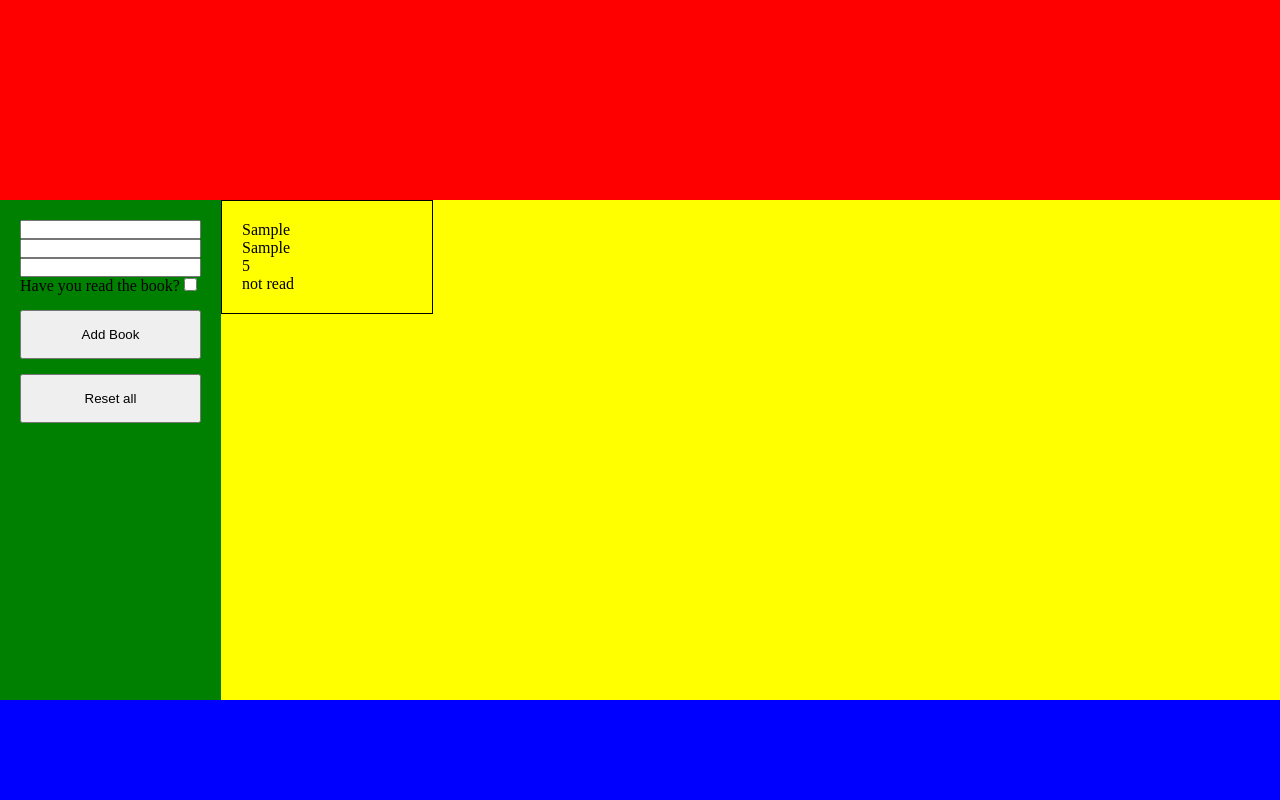
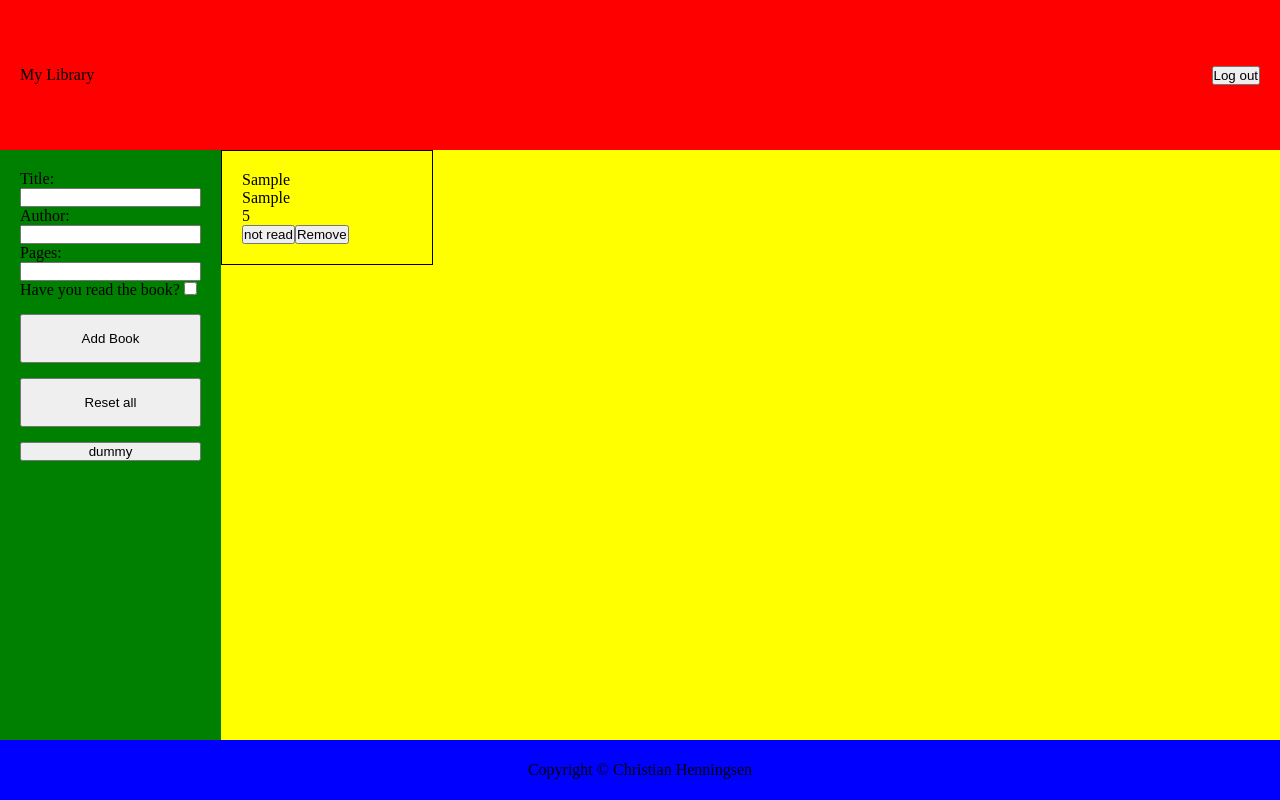
Before and after one commit to Chilox314/LibraryProjectOdin, a plain HTML site: page index.html in a window 1280 px wide. Both pictures are taken after typing "Sample", "Sample", "5" into the empty fields and a click on the button "Add Book". Drawn offline with Linux system fonts and the light colour scheme.

Commit message:
Added remove btn and read toggle btn, JS done

```diff
--- a/index.html
+++ b/index.html
@@ -12,17 +12,41 @@
 
         <div class="header">
 
+            <div class="heading">
+                <div class="logo"></div>
+                <p>My Library</p>
+            </div>
+            <div class="profile">
+                <div class="logo"></div>
+                <button>Log out</button>
+            </div>
+
         </div>
 
         <div class="addBooks">
 
             <form id="addBooksForm">
 
-                <input type="text" name="title" id="titleInput">
+                <div class="titleWrapper">
 
-                <input type="text" name="author" id="authorInput">
+                    <label for="title">Title:</label>
+                    <input type="text" name="title" id="titleInput">
 
-                <input type="number" name="pages" id="pagesInput">
+                </div>
+
+                <div class="authorWrapper">
+
+                    <label for="author">Author:</label>
+                    <input type="text" name="author" id="authorInput">
+
+                </div>
+
+                <div class="pagesWrapper">
+
+                    <label for="pages">Pages:</label>
+                    <input type="number" name="pages" id="pagesInput">
+
+                </div>
 
                 <div class="readWrapper">
 
@@ -37,6 +61,8 @@
 
             <button class="button" id="resetAll">Reset all</button>
 
+            <button id="dummy">dummy</button>
+
         </div>
 
         <div class="library">
@@ -49,6 +75,8 @@
 
         <div class="footer">
 
+            Copyright &copy; Christian Henningsen
+
         </div>
     </div>
 
--- a/script.js
+++ b/script.js
@@ -10,21 +10,35 @@ function Book(title, author, pages, read) {
         this.read = read;
 }
 
+//change read status
+Book.prototype.changeReadStatus = function(data) {
+  if(myLibrary[data].read === "Read") {
+    myLibrary[data].read = "Not Read";
+  }
+  else{
+    myLibrary[data].read = "Read";
+  };
+};
+
 //adds book to Library
 function addBookToLibrary(title, author, pages, read) {
   let newBook = new Book(title, author, pages, read);
   myLibrary.push(newBook);
-  createLibrary(myLibrary);
+  newBook.id = myLibrary.length - 1;  //to identify each book for removal
+  createLibrary();
 }
 
 //just some dummy books
-// addBookToLibrary("HP","JKR","300","Read")
-// addBookToLibrary("HPA","JKR","300","Read")
-// addBookToLibrary("HPB","JKR","300","Read")
-// addBookToLibrary("HPC","JKR","300","Read")
-// addBookToLibrary("HPD","JKR","300","Read")
-// addBookToLibrary("HPE","JKR","300","Read")
-// addBookToLibrary("HPF","JKR","300","Read")
+const dummy = document.getElementById("dummy")
+dummy.addEventListener("click", () => {
+  addBookToLibrary("HP","JKR","300","Read")
+  addBookToLibrary("HPA","JKR","300","Read")
+  addBookToLibrary("HPB","JKR","300","Read")
+  addBookToLibrary("HPC","JKR","300","Read")
+  addBookToLibrary("HPD","JKR","300","Read")
+  addBookToLibrary("HPE","JKR","300","Read")
+  addBookToLibrary("HPF","JKR","300","Read")
+})
 
 
 //renders the information for each book on screen
@@ -35,17 +49,37 @@ function renderBook(book) {
   const title = document.createElement("p")
   const author = document.createElement("p")
   const pages = document.createElement("p")
-  const read = document.createElement("p")
+  const read = document.createElement("button")
+  const removeBtn = document.createElement("button")
+
+  //give remove btn data identify
+  const dataAttr = document.createAttribute("data-id");
+  dataAttr.value = book.id;
+  removeBtn.setAttributeNode(dataAttr);
+
+  //button removes book by it's index
+  removeBtn.addEventListener("click", () => {
+    myLibrary.splice(dataAttr,1);
+    createLibrary(myLibrary);
+  })
+
+  //toggle read status by clicking
+  read.addEventListener("click", () => {
+    myLibrary[book.id].changeReadStatus(book.id);
+    read.textContent = book.read;
+  })
 
   title.textContent = book.title;
   author.textContent = book.author;
   pages.textContent = book.pages;
   read.textContent = book.read;
+  removeBtn.textContent = "Remove"
 
   bookWrapper.appendChild(title);
   bookWrapper.appendChild(author);
   bookWrapper.appendChild(pages);
   bookWrapper.appendChild(read);
+  bookWrapper.appendChild(removeBtn);
 
   bookShelf.appendChild(bookWrapper);
 
@@ -71,16 +105,22 @@ addBtn.addEventListener("click", () => {
 
   //get checkbox value
   if(document.getElementById("readInput").checked) {
-    readInput = "read"
+    readInput = "Read"
   }
   else {
     readInput = "not read"
   }
 
-  addBookToLibrary(titleInput, authorInput, pagesInput, readInput)
+  if (titleInput === "" || authorInput === "" || pagesInput === "") {
+    //error message
+    alert("Please fill out all the inputs!")
+  }
+  else {
+    addBookToLibrary(titleInput, authorInput, pagesInput, readInput);
+    //reset input
+  document.getElementById("addBooksForm").reset();
+  }
 
-  //reset input
-  document.getElementById("addBooksForm").reset();
 });
 
 //hard reset for full library
--- a/styles.css
+++ b/styles.css
@@ -11,12 +11,16 @@ html, body, .bodyWrapper {
 
 .bodyWrapper {
     display: grid;
-    grid-template: 200px 1fr 100px / 1fr 5fr;
+    grid-template: 150px 1fr 60px / 1fr 5fr;
 }
 
 .header {
     background-color: red;
     grid-area: 1/1/2/3;
+    display: flex;
+    justify-content: space-between;
+    align-items: center;
+    padding: 20px;
 }
 
 .addBooks {
@@ -35,6 +39,7 @@ html, body, .bodyWrapper {
 .library {
     background-color: yellow;
     grid-area: 2/2/3/3;
+    overflow: auto;
 }
 
 .bookshelf {
@@ -50,4 +55,7 @@ html, body, .bodyWrapper {
 .footer {
     background-color: blue;
     grid-area: 3/1/4/3;
+    display: flex;
+    justify-content: center;
+    align-items: center;
 }
```
